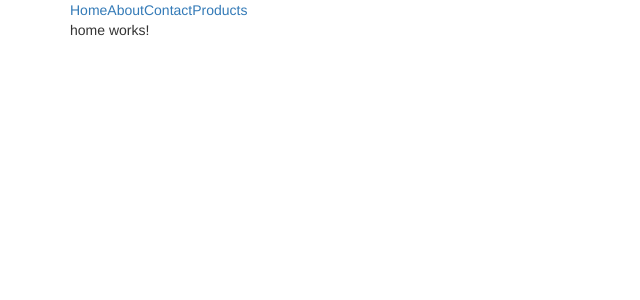
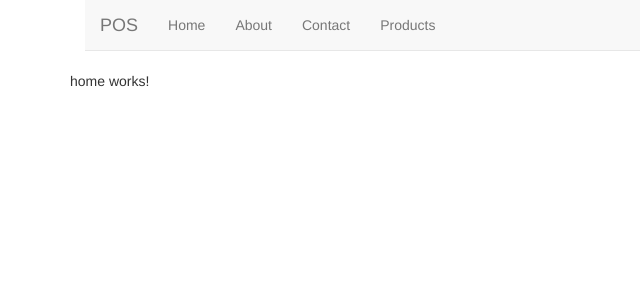
Before and after one commit to nicolasbloj/POSCLIENT, an Angular app: page / in a window 1280 px wide. Shown: the top 300 px of the page, without its empty margins (0-640 px from the left). Built offline with nearby package versions, Linux system fonts and the light colour scheme.

Commit message:
some bootstrap

```diff
--- a/src/app/core/shell/top-bar/top-bar.component.html
+++ b/src/app/core/shell/top-bar/top-bar.component.html
@@ -1,6 +1,29 @@
-<nav>
-  <a [routerLink]="['']">Home</a>
-  <a [routerLink]="['about']">About</a>
-  <a [routerLink]="['contact']">Contact</a>
-  <a [routerLink]="['products']">Products</a>
-</nav>
+<div class="navbar-wrapper">
+  <div class="container">
+
+    <nav class="navbar navbar-default navbar-static-top">
+      <div class="container">
+        <div class="navbar-header">
+          <button type="button" class="navbar-toggle collapsed" data-toggle="collapse" data-target="#navbar" aria-expanded="false"
+            aria-controls="navbar">
+                <span class="sr-only">Toggle navigation</span>
+                <span class="icon-bar"></span>
+                <span class="icon-bar"></span>
+                <span class="icon-bar"></span>
+              </button>
+          <a class="navbar-brand" href="#">POS</a>
+        </div>
+        <div id="navbar" class="navbar-collapse collapse">
+          <ul class="nav navbar-nav">
+
+            <li><a [routerLink]="['']">Home</a></li>
+            <li><a [routerLink]="['about']">About</a></li>
+            <li><a [routerLink]="['contact']">Contact</a></li>
+            <li><a [routerLink]="['products']">Products</a></li>
+          </ul>
+        </div>
+      </div>
+    </nav>
+
+  </div>
+</div>
--- a/src/app/products/products-list/products-list.component.html
+++ b/src/app/products/products-list/products-list.component.html
@@ -26,6 +26,9 @@
       </td>
       <td>
         <button (click)="editProduct(i)" type="button" class="btn btn-warning">Editar</button>
+        <button (click)="deleteProduct(i)" type="button" class="btn btn-danger">Eliminar</button>
+        <button  type="button" class="btn btn-default">⇑</button>
+        <button  type="button" class="btn btn-default">⇓</button>
       </td>
     </tr>
 
--- a/src/environments/entrypoints-environment.ts
+++ b/src/environments/entrypoints-environment.ts
@@ -1,5 +1,5 @@
 export const server = {
-    pos_endpoint: 'http://localhost:8080/pos-endpoint'
+    pos_endpoint: 'http://172.20.1.173:8080/pos-endpoint'
 };
 
 export const product_resource = {
```
